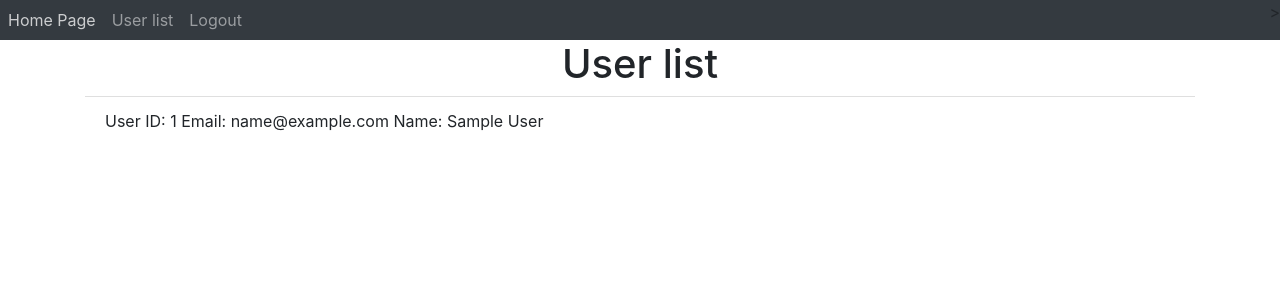
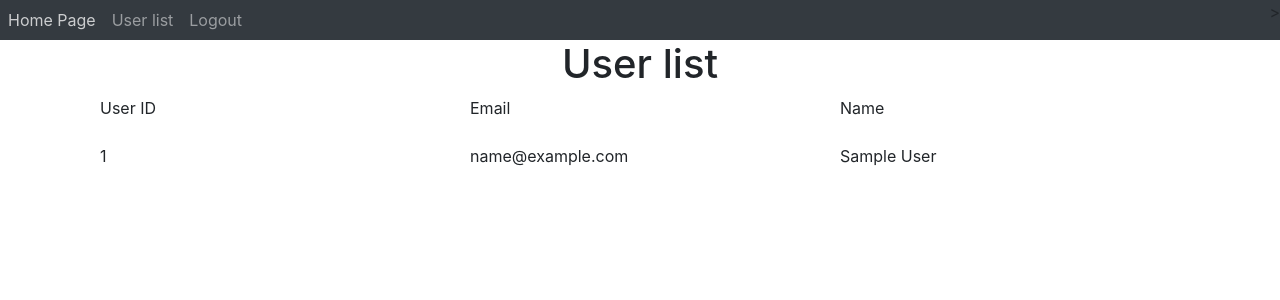
Before and after one commit to Gamattowicz/Flask_Website, a Flask app: page /user-list in a window 1280 px wide. Shown: the top 300 px of the page. Run offline with Flask 2, Linux system fonts and the light colour scheme; the visitor is signed in with stand-in values (Sample User, id 1); data comes from the database, SQL or seed files in the repository; some libraries are stand-ins or nearby versions.

Commit message:
add grid to user list page

```diff
--- a/website/templates/user_list.html
+++ b/website/templates/user_list.html
@@ -4,11 +4,23 @@
 {% block content %}
 <h1 align="center">User list</h1>
 <ul class="list-group list-group-flush" id="notes">
+    <div class="container">
+        <div class="row">
+            <div class="col">User ID</div>
+            <div class="col">Email</div>
+            <div class="col">Name</div>
+        </div>
+    </div>
+    <br>
     {% if users %}
         {% for user in users %}
-        <li class="list-group-item">
-            <p>User ID: {{user.id}} Email: {{user.email}} Name: {{user.name}}</p>
-        </li>
+        <div class="container">
+            <div class="row">
+                <div class="col">{{user.id}}</div>
+                <div class="col">{{user.email}}</div>
+                <div class="col">{{user.name}}</div>
+            </div>
+        </div>
         {% endfor %}
     {% endif %}
 </ul>
```
